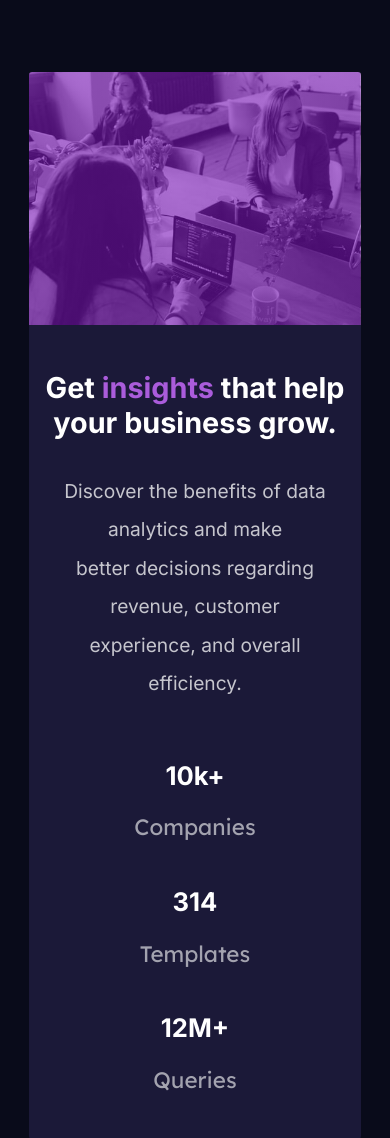
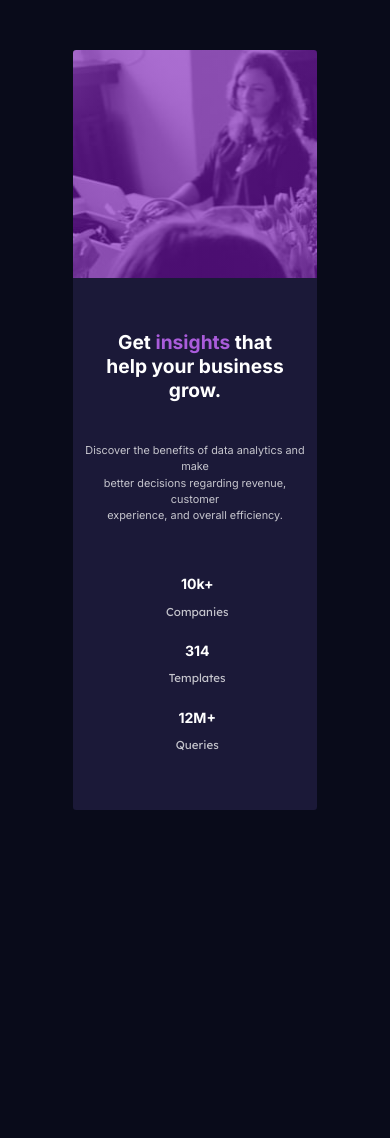
Before and after one commit to MichaelEdoigiawerie/Stats-Preview-Card-Component, a plain HTML site: page index.html in a window 390 px wide. Shown: the top 1138 px of the page. After the commit the page ends 860 px from the top, so only its background shows below. Drawn offline with Linux system fonts and the light colour scheme.

Commit message:
HTML and CSS Updated

```diff
--- a/index.html
+++ b/index.html
@@ -16,11 +16,12 @@
                 <h1>Get <span>insights</span> that help your business grow.</h1>
                 <p>Discover the benefits of data analytics and make<br>
                      better decisions regarding revenue, customer<br> experience, and overall efficiency.</p>
-                <div class="stats space-out">
+                <div class="stats-container">
+                    <div class="stats">
                         <h2>10k+</h2>
                         <h3>Companies</h3>
                     </div>
-                <div class="stats space-out">
+                    <div class="stats">
                         <h2>314</h2>
                         <h3>Templates</h3>
                     </div>
@@ -29,6 +30,7 @@
                         <h3>Queries</h3>
                     </div>
                 </div>
+            </div>
             <div class="panel right-panel"></div>
         </div>
     </body>
--- a/style.css
+++ b/style.css
@@ -1,180 +1,160 @@
 * {
-    box-sizing: border-box;
     --filter: hsla(277, 81%, 40%, 0.6);
     --purp: hsl(277, 64%, 61%);
-    --headings: hsl(0, 0%, 100%);
-    --r: 0.5rem;
+    --mainh: hsl(0, 0%, 100%);
+    --pcolor: hsla(0, 0%, 100%, 0.75);
+    --cardbg: hsl(244, 38%, 16%);
+    --bgcol: hsl(233, 47%, 7%);
+    --stath: hsla(0, 0%, 100%, 0.6);
+    --brad: 0.5rem;
+}
+
+html {
+    font-size: 15px;
 }
 
 body {
     font-family: 'Inter', Arial, Helvetica, sans-serif;
-    font-size: 15px;
+    background-color: var(--bgcol);
+    display: flex;
     height: 100vh;
-    background-color: hsl(233, 47%, 7%);
-    display: flex;
+    justify-content: center;
     align-items: center;
+}
+
+h1, h2, h3, p {
+    margin-left: 4.5rem;
+}
+
+h1 {
+    padding: 3rem 0 0 0;
+    width: 70%;
+    font-size: 2.5rem;
+    color: var(--mainh);
+}
+
+h2 {
+    color: var(--mainh);
+}
+
+p, h3 {
+    color: var(--pcolor);
+    font-weight: normal;
+}
+
+p {
+    font-size: 1.1rem;
+    line-height: 1.5;
+}
+
+h3 {
+    font-family: 'Lexend Deca', Arial, Helvetica, sans-serif;
 }
 
 span {
     color: var(--purp);
 }
 
-h1 {
-    color: var(--headings);
-    font-size: 2.8rem;
-    margin: 0 0 2rem;
+.card {
+    width: 80%;
+    height: 50%;
+    align-items: center;
 }
 
-h2 {
-    color: var(--headings);
-}
-
-h3 {
-    font-weight: normal;
-}
-
-p {
-    color: hsla(0, 0%, 100%, 0.75);
-    font-size: 1.2rem;
-    line-height: 2;
-}
-
-.card {
-    width: 85vw;
-    height: 65vh;
-    margin: auto;
+.card, .panel {
+    display: flex;
 }
 
 .panel {
-    display: inline-block;
     width: 50%;
-    height: inherit;
-    padding: 5rem;
-}
-.left-panel {
-    background-color: hsl(244, 38%, 16%);
-    border-top-left-radius: var(--r);
-    border-bottom-left-radius: var(--r);
+    height: 100%;
 }
 
-.left-panel p {
-    color: hsla(0, 0%, 100%, 0.75);
+.left-panel {
+    box-sizing: border-box;
+    background: var(--cardbg);
+    flex-direction: column;
+    justify-content: space-evenly;
+    border-radius: var(--brad) 0 0 var(--brad);
 }
 
 .right-panel {
     background: linear-gradient(var(--filter), var(--filter)),
      url('Resources/img-desktop.jpg');
-    background-size: cover;
     background-position: center;
     background-repeat: no-repeat;
-    float: right;
-    border-bottom-right-radius: var(--r);
-    border-top-right-radius: var(--r);
+    background-size: cover;
+    border-radius: 0 var(--brad) var(--brad) 0;
 }
 
-.stats {
-    font-size: 1.2rem;
-    display: inline-block;
-    position: relative;
-    top: 2rem;
+.stats-container {
+    width: 90%;
+    display: flex;
+    justify-content: flex-start;
+    margin: 0 0 1rem;
+    padding: 2rem 0;
 }
 
-.space-out {
-    width: 11rem;
-}
+@media only screen and (orientation: portrait) {
 
-.stats h3 {
-    font-family: 'Lexend Deca', Arial, Helvetica, sans-serif;
-    font-weight: normal;
-    color: hsla(0, 0%, 100%, 0.6);
-}
-
-@media screen and (max-width: 820px) {
-    * {
-        float: none;
-        font-size: 0.4em;
+    h1 {
+        width: 80%;
+        margin: 1rem auto;
+        font-size: 3rem;
     }
 
-    span {
-        font-size: 1em;
+    h2 {
+        font-size: 2.2rem;
     }
 
-    h1 {
-        margin: 5rem 0;
-        font-size: 4.5rem;
+    h3 {
+        font-size: 1.8rem;
     }
 
     p {
-        font-size: 3rem;
+        margin: 1rem 0 0;
+        padding: 0 1rem;
+        font-size: 1.7rem;
     }
 
     .card {
-        width: 85vw;
-        height: auto;
-        display: flex;
         flex-direction: column-reverse;
-        margin: auto;
+        width: 65%;
+        height: 90%;
     }
 
     .panel {
         width: 100%;
-        padding: 2rem;
+    }
+
+    .left-panel {
+        height: 70%;
+        border-radius: 0 0 var(--brad) var(--brad);
+        text-align: center;
     }
 
     .right-panel {
-        height: 30vh;
-        border-radius: var(--r) var(--r) 0 0;
-        margin-top: 10rem;
+        height: 30%;
+        background: linear-gradient(var(--filter), var(--filter)),
+        url('Resources/img-mobile.jpg');
+        border-radius: var(--brad) var(--brad) 0 0;
     }
 
-    .left-panel {
-        text-align: center;
-        border-radius: 0 0 var(--r) var(--r);
-        margin-bottom: 10rem;
-    }
-
-    .stats {
-        display: block;
-        margin: 7rem auto;
-    }
-
-    .stats h2 {
-        font-size: 4rem;
-    }
-
-    .stats h3 {
-        font-size: 3.5rem;
-    }
-
-    .space-out {
-        width: auto;
+    .stats-container {
+        flex-direction: column;
     }
 }
 
-@media screen and (min-width: 821px) and (max-width: 1439px) {
-    h1 {
-        font-size: 2.3rem;
+@media only screen and (min-width: 500px) and (max-width: 768px),
+ (min-height: 500px) and (max-height: 768px) {
+    html {
+        font-size: 70%;
     }
+}
 
-    h2 {
-        font-size: 1.6rem;
+@media only screen and (orientation: portrait) and (max-height: 900px),
+(orientation: landscape) and (max-width: 900px) {
+    html {
+        font-size: 40%;
     }
-
-    h3 {
-        font-size: 1.4rem;
-    }
-
-    .stats {
-        top: 4rem;
-    }
-
-    .space-out {
-        width: 10rem;
-    }
-
-    p {
-        margin-top: 4rem;
-        font-size: 1.18rem;
-    }
-
 }
```
Lines whose indentation alone changed are shown as unchanged.
